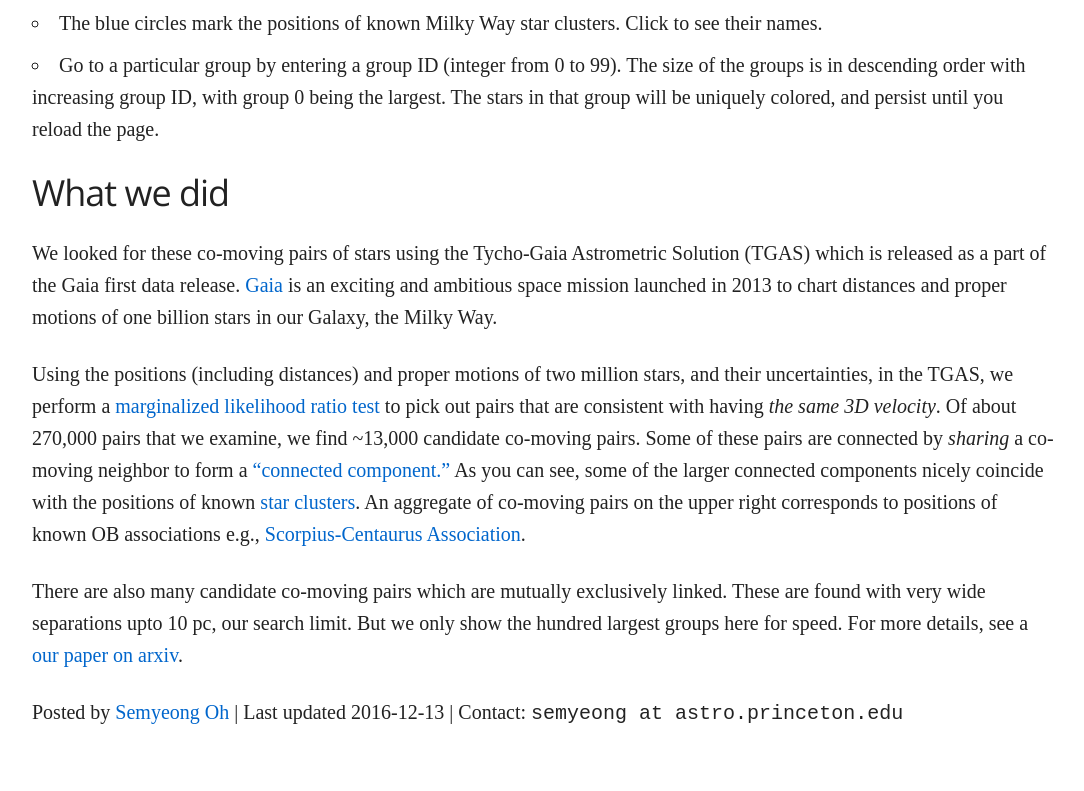
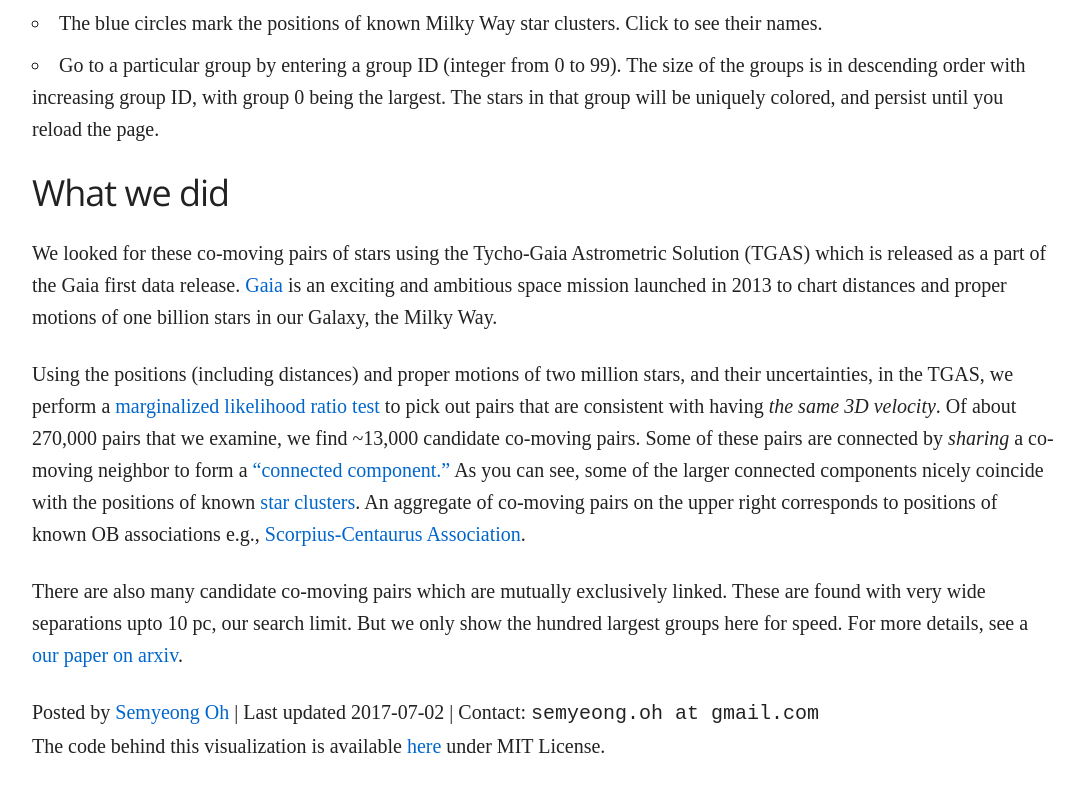
Before and after one commit to smoh/comoving-stars-d3js, a website: page index.html in a window 1280 px wide. Shown: the part 1131-1922 px from the top of the page, without its empty margins (96-1180 px from the left). Drawn offline with nearby package versions, Linux system fonts and the light colour scheme; a web font is replaced by a local one.

Commit message:
Update footer

```diff
--- a/index.html
+++ b/index.html
@@ -86,8 +86,10 @@
     </p>
   </div>
   <footer>
-    <p>Posted by <a href="http://smoh.space">Semyeong Oh</a> | Last updated 2016-12-13
-      | Contact: <tt>semyeong at astro.princeton.edu</tt></p>
+    <p>Posted by <a href="http://smoh.space">Semyeong Oh</a> | Last updated
+    2017-07-02 | Contact: <tt>semyeong.oh at gmail.com</tt><br />
+    The code behind this visualization is available <a href="https://github.com/smoh/comoving-stars-d3js" target="_blank">here</a> under MIT License.
+    </p>
   </footer>
 
 </div>
```
